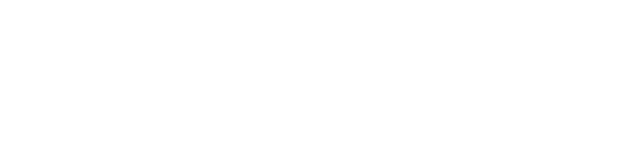
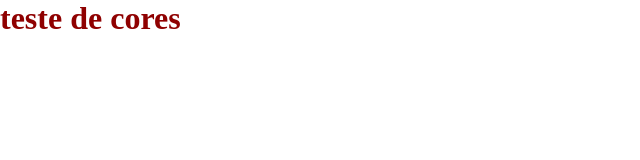
Before and after one commit to bahmello/jornada-viagens, a plain HTML site: page index.html in a window 1280 px wide. Shown: the whole page, without its empty margins (0-640 px from the left). Drawn offline with Linux system fonts and the light colour scheme.

Commit message:
adiciona variaceis de cores

```diff
--- a/css/style.css
+++ b/css/style.css
@@ -1,6 +1,22 @@
+
+:root{
+    --background-primary-color: #ffffff;
+    --background-secondary-color: #f5f5f5;
+    --background-tertiary-color: #000000;
+
+    --button-primary-color: #8F0101;
+    --button-secondary-color: #B81515;
+
+    --text-primary-color: #222222;
+    --text-secondary-color: #FFFFFF;
+}
+
 /* CSS RESET */
 body, img, h1, p, fieldset, legend, label, input, select, textares, button {
     margin: 0;
     padding: 0;
     box-sizing: border-box;
 }
+h1{
+    color: var(--button-primary-color)
+}
--- a/index.html
+++ b/index.html
@@ -4,8 +4,9 @@
     <meta charset="UTF-8">
     <meta name="viewport" content="width=device-width, initial-scale=1.0">
     <title>Jornada Viagens</title>
+    <link rel="stylesheet" href="./css/style.css">
 </head>
 <body>
-
+    <h1>teste de cores</h1>
 </body>
 </html>
```
